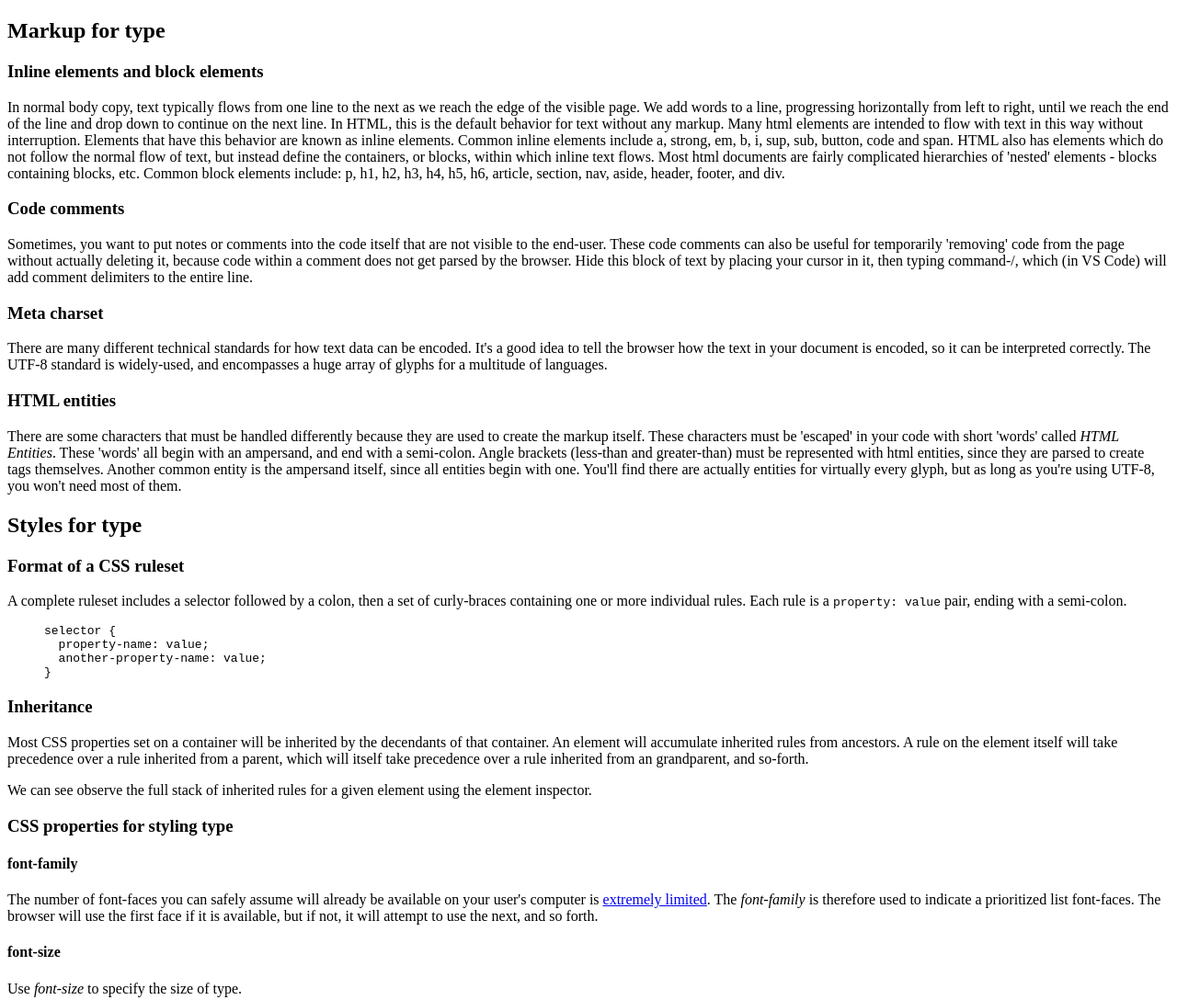
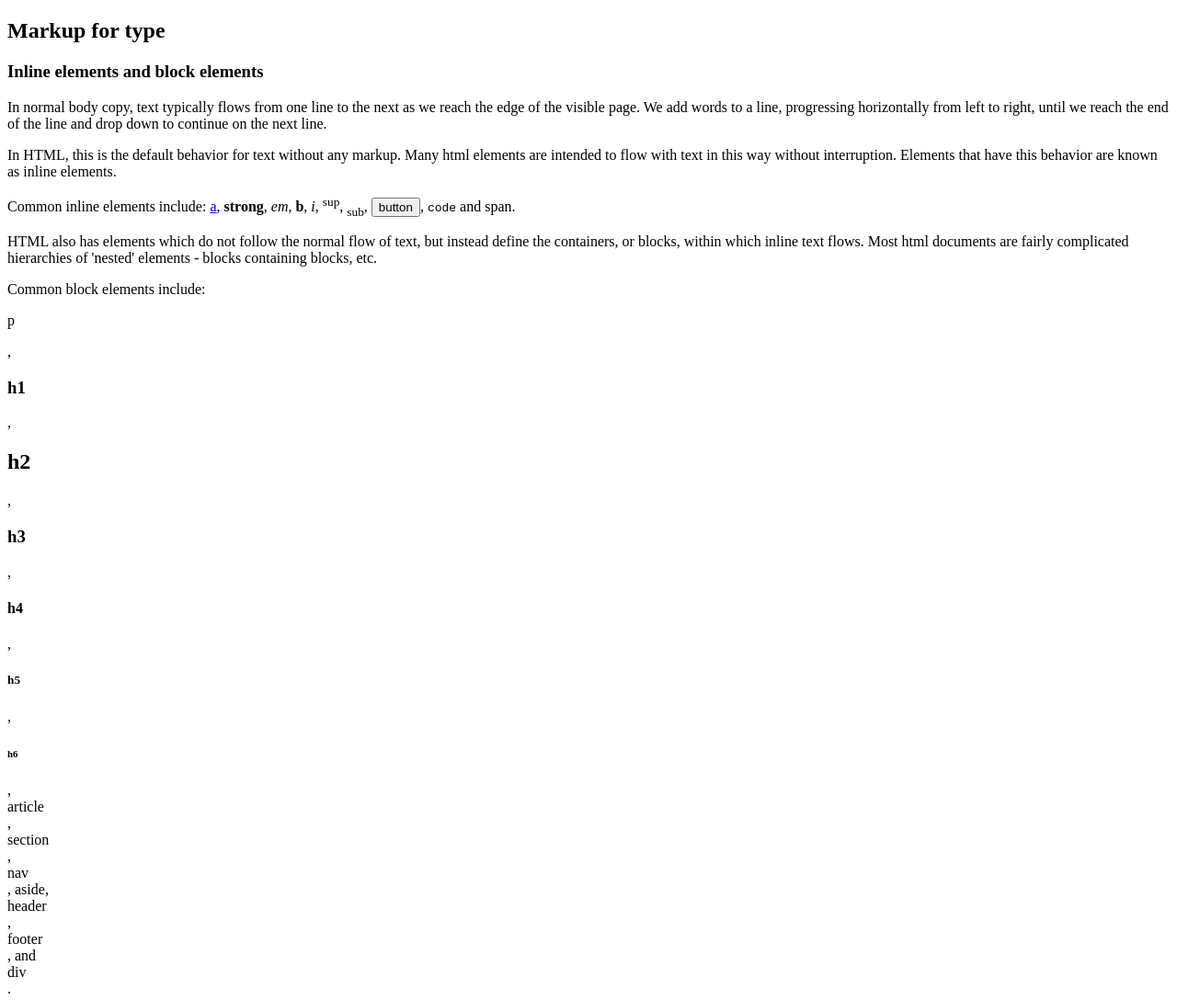
Before and after one commit to cclee11/iffall2026, a plain HTML site: page markup-and-styles-for-type/index.html in a window 1280 px wide. Shown: the top 1088 px of the page at 92% size. Drawn offline with Linux system fonts and the light colour scheme.

Commit message:
Completed first part

```diff
--- a/markup-and-styles-for-type/index.html
+++ b/markup-and-styles-for-type/index.html
@@ -2,6 +2,7 @@
 <html lang="en">
 <head>
   <title>Markup and Styles for Type</title>
+  <meta charset="UTF-8">
 </head>
 <body>
   <main>
@@ -14,23 +15,22 @@
 
         <h1>Inline elements and block elements</h1>
 
-        In normal body copy, text typically flows from one line to the next as we reach the edge of the visible page. We add words to a line, progressing horizontally from left to right, until we reach the end of the line and drop down to continue on the next line.
+        <p>In normal body copy, text typically flows from one line to the next as we reach the edge of the visible page. We add words to a line, progressing horizontally from left to right, until we reach the end of the line and drop down to continue on the next line.</p>
 
-        In HTML, this is the default behavior for text without any markup. Many html elements are intended to flow with text in this way without interruption. Elements that have this behavior are known as inline elements.
+        <p>In HTML, this is the default behavior for text without any markup. Many html elements are intended to flow with text in this way without interruption. Elements that have this behavior are known as inline elements.</p>
 
-        Common inline elements include a, strong, em, b, i, sup, sub, button, code and span.
+        <p>Common inline elements include: <a href="#"> a</a>, <strong>strong</strong>, <em>em</em>, <b>b</b>, <i>i</i>, <sup>sup</sup>, <sub>sub</sub>, <button type="submit">button</button>, <code>code</code> and <span>span</span>.</p>
 
         <!-- Wrap each element named above in its corresponding tag. -->
 
-        HTML also has elements which do not follow the normal flow of text, but instead define the containers, or blocks, within which inline text flows. Most html documents are fairly complicated hierarchies of 'nested' elements - blocks containing blocks, etc.
+        <p>HTML also has elements which do not follow the normal flow of text, but instead define the containers, or blocks, within which inline text flows. Most html documents are fairly complicated hierarchies of 'nested' elements - blocks containing blocks, etc.</p>
 
         Common block elements include:
 
-        p, h1, h2, h3, h4, h5, h6, article, section, nav, aside, header, footer, and div.
+        <p>p</p>, <h1>h1</h1>, <h2>h2</h2>, <h3>h3</h3>, <h4>h4</h4>, <h5>h5</h5>, <h6>h6</h6>, <article>article</article>, <section>section</section>, <nav>nav</nav>, <aria-label>aside</aria-label>, <header>header</header>, <footer>footer</footer>, and <div>div</div>.
 
         <!-- Wrap each element named in the line above with its corresponding tag. -->
         <!-- For all other blocks in this section, wrap in a p tag. -->
-
       </section>
 
       <section>
@@ -39,7 +39,7 @@
 
         Sometimes, you want to put notes or comments into the code itself that are not visible to the end-user. These code comments can also be useful for temporarily 'removing' code from the page without actually deleting it, because code within a comment does not get parsed by the browser.
 
-        Hide this block of text by placing your cursor in it, then typing command-/, which (in VS Code) will add comment delimiters to the entire line.
+        <!-- Hide this block of text by placing your cursor in it, then typing command-/, which (in VS Code) will add comment delimiters to the entire line. -->
 
       </section>
 
@@ -57,7 +57,7 @@
 
         <h1>HTML entities</h1>
 
-        <p>There are some characters that must be handled differently because they are used to create the markup itself. These characters must be 'escaped' in your code with short 'words' called <dfn>HTML Entities</dfn>. These 'words' all begin with an ampersand, and end with a semi-colon. Angle brackets (less-than and greater-than) must be represented with html entities, since they are parsed to create tags themselves.
+        <p>There are some characters that must be handled differently because they are used to create the markup itself. These characters must be 'escaped' in your code with short 'words' called <dfn>HTML Entities</dfn>. These 'words' all begin with an ampersand, and end with a semi-colon. Angle brackets (&lt; and &gt;) must be represented with html entities, since they are parsed to create tags themselves.
 
         <!-- Above, replace 'less-than' with &lt; and 'greater-then' with &gt;. -->
 
```
